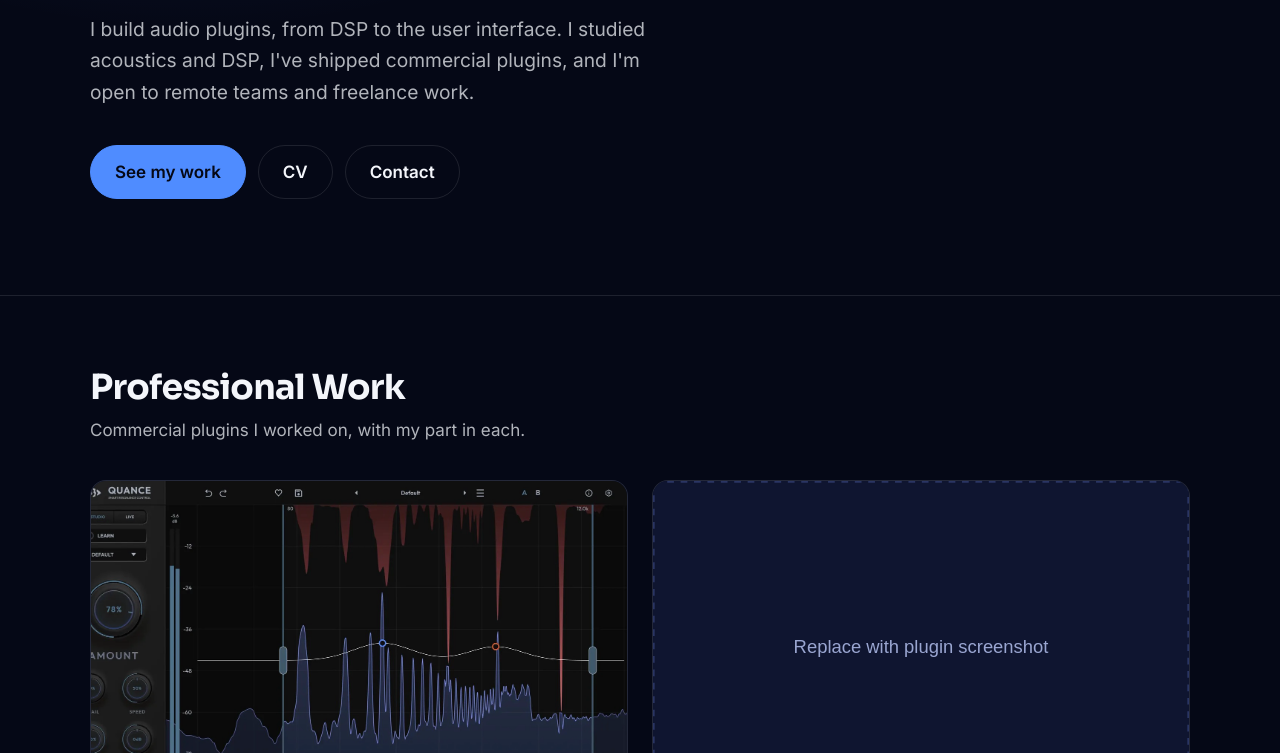
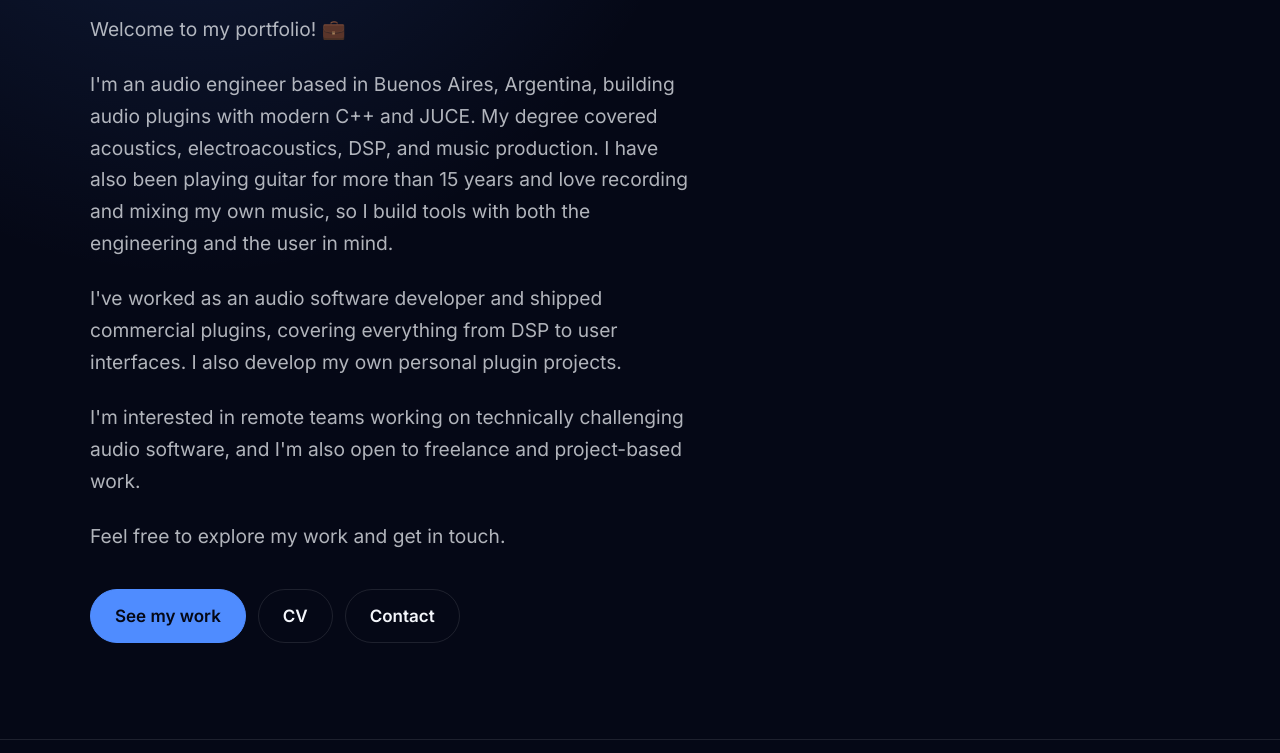
Before and after one commit to aaronpetrini96/aaronpetrini96.github.io, a plain HTML site: page index.html in a window 1280 px wide. Shown: the part 375-1128 px from the top of the page. Drawn offline with Linux system fonts and the light colour scheme.

Commit message:
Update index

```diff
--- a/index.html
+++ b/index.html
@@ -36,11 +36,11 @@
           <p class="eyebrow">Buenos Aires, Argentina</p>
           <h1>Aaron Petrini</h1>
           <p class="role">Audio Software Engineer · C++ / JUCE</p>
-          <p class="lead">
-            I build audio plugins, from DSP to the user interface. I studied
-            acoustics and DSP, I've shipped commercial plugins, and I'm open to
-            remote teams and freelance work.
-          </p>
+          <p class="lead">Welcome to my portfolio! 💼</p>
+          <p class="lead">I'm an audio engineer based in Buenos Aires, Argentina, building audio plugins with modern C++ and JUCE. My degree covered acoustics, electroacoustics, DSP, and music production. I have also been playing guitar for more than 15 years and love recording and mixing my own music, so I build tools with both the engineering and the user in mind.</p>
+          <p class="lead">I've worked as an audio software developer and shipped commercial plugins, covering everything from DSP to user interfaces. I also develop my own personal plugin projects.</p>
+          <p class="lead">I'm interested in remote teams working on technically challenging audio software, and I'm also open to freelance and project-based work.</p>
+          <p class="lead">Feel free to explore my work and get in touch.</p>
           <div class="button-row">
             <a class="btn btn-primary" href="#work">See my work</a>
             <a class="btn btn-secondary" href="https://drive.google.com/file/d/1sniBaYMMDnfes6-jsnMOi0Qz1FKTEBkw/view?usp=sharing">CV</a>
```
